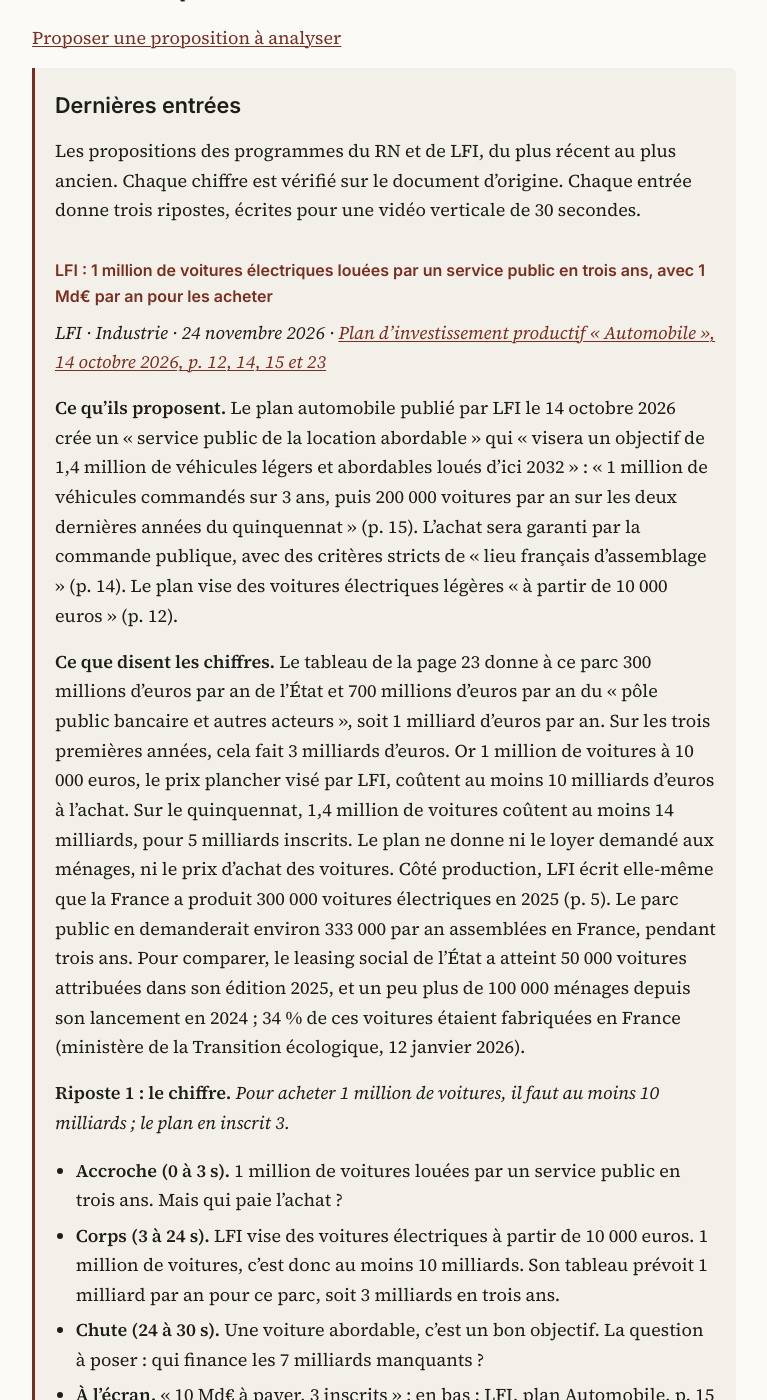
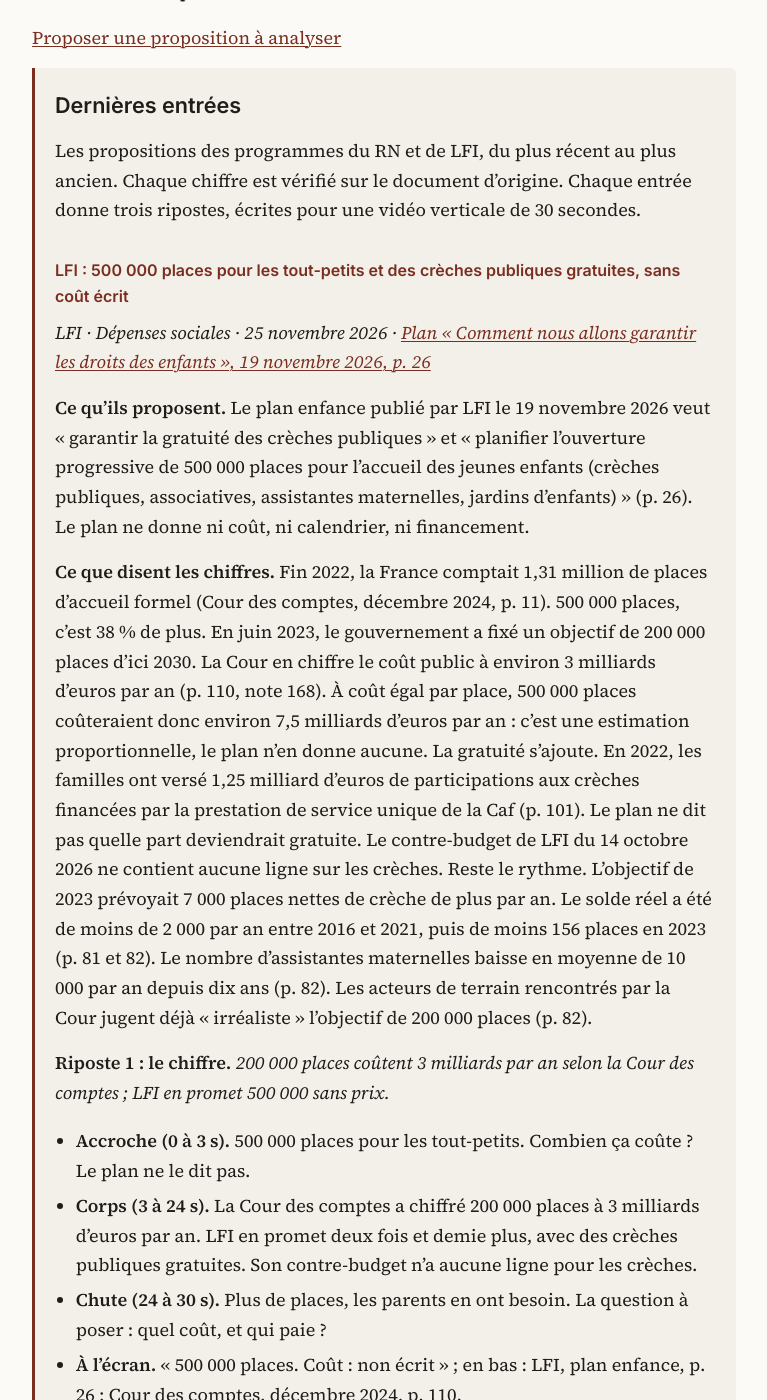
Before and after one commit to ajoly35/riposte-programmes, a Jekyll site: the page built from index.md, in a window 1280 px wide and 1400 px high, scrolled down 267 px. Shown: the whole window, without its empty margins (256-1023 px from the left). Built offline with Jekyll 4.4.1, drawn with Linux system fonts in a browser that asks for light colours; our own code applies the rules of GitHub Pages for plain Markdown files; some of the changed text lies outside the part shown.

Commit message:
Ripostes du 25 novembre 2026 : LFI, 500 000 places en crèche sans coût écrit
Co-Authored-By: Claude Opus 5.5 <noreply@anthropic.com>
Claude-Session: https://claude.ai/code/session_01G6bx5NuDpxt5XkqgWbkFbw

```diff
--- a/_includes/latest.md
+++ b/_includes/latest.md
@@ -1,4 +1,32 @@
 Les propositions des programmes du RN et de LFI, du plus récent au plus ancien. Chaque chiffre est vérifié sur le document d'origine. Chaque entrée donne trois ripostes, écrites pour une vidéo verticale de 30 secondes.
+
+### LFI : 500 000 places pour les tout-petits et des crèches publiques gratuites, sans coût écrit
+
+*LFI · Dépenses sociales · 25 novembre 2026 · [Plan « Comment nous allons garantir les droits des enfants », 19 novembre 2026, p. 26](https://melenchon2027.fr/wp-content/uploads/2026/11/PLAN-ENFANCE_ST.pdf)*
+
+**Ce qu'ils proposent.** Le plan enfance publié par LFI le 19 novembre 2026 veut « garantir la gratuité des crèches publiques » et « planifier l'ouverture progressive de 500 000 places pour l'accueil des jeunes enfants (crèches publiques, associatives, assistantes maternelles, jardins d'enfants) » (p. 26). Le plan ne donne ni coût, ni calendrier, ni financement.
+
+**Ce que disent les chiffres.** Fin 2022, la France comptait 1,31 million de places d'accueil formel (Cour des comptes, décembre 2024, p. 11). 500 000 places, c'est 38 % de plus. En juin 2023, le gouvernement a fixé un objectif de 200 000 places d'ici 2030. La Cour en chiffre le coût public à environ 3 milliards d'euros par an (p. 110, note 168). À coût égal par place, 500 000 places coûteraient donc environ 7,5 milliards d'euros par an : c'est une estimation proportionnelle, le plan n'en donne aucune. La gratuité s'ajoute. En 2022, les familles ont versé 1,25 milliard d'euros de participations aux crèches financées par la prestation de service unique de la Caf (p. 101). Le plan ne dit pas quelle part deviendrait gratuite. Le contre-budget de LFI du 14 octobre 2026 ne contient aucune ligne sur les crèches. Reste le rythme. L'objectif de 2023 prévoyait 7 000 places nettes de crèche de plus par an. Le solde réel a été de moins de 2 000 par an entre 2016 et 2021, puis de moins 156 places en 2023 (p. 81 et 82). Le nombre d'assistantes maternelles baisse en moyenne de 10 000 par an depuis dix ans (p. 82). Les acteurs de terrain rencontrés par la Cour jugent déjà « irréaliste » l'objectif de 200 000 places (p. 82).
+
+**Riposte 1 : le chiffre.** *200 000 places coûtent 3 milliards par an selon la Cour des comptes ; LFI en promet 500 000 sans prix.*
+- **Accroche (0 à 3 s).** 500 000 places pour les tout-petits. Combien ça coûte ? Le plan ne le dit pas.
+- **Corps (3 à 24 s).** La Cour des comptes a chiffré 200 000 places à 3 milliards d'euros par an. LFI en promet deux fois et demie plus, avec des crèches publiques gratuites. Son contre-budget n'a aucune ligne pour les crèches.
+- **Chute (24 à 30 s).** Plus de places, les parents en ont besoin. La question à poser : quel coût, et qui paie ?
+- **À l'écran.** « 500 000 places. Coût : non écrit » ; en bas : LFI, plan enfance, p. 26 ; Cour des comptes, décembre 2024, p. 110.
+- **Plan.** Vertical 9:16, plan poitrine, regard caméra, sous-titres ; un hochet posé sur une calculatrice.
+
+**Riposte 2 : l'exemple.** *L'objectif de 2023 visait 7 000 places de crèche en plus par an ; en 2023, il y en a eu 156 de moins.*
+- **Accroche (0 à 3 s).** En 2023, la France a perdu 156 places de crèche.
+- **Corps (3 à 24 s).** L'objectif était d'en gagner 7 000 par an. Et il faut des adultes pour garder les enfants : les assistantes maternelles sont 10 000 de moins chaque année. LFI promet pourtant 500 000 places.
+- **Chute (24 à 30 s).** Avant de promettre des places, demandons : qui va s'occuper des enfants ?
+- **À l'écran.** « 2023 : moins 156 places » ; en bas : Cour des comptes, décembre 2024, p. 81 et 82.
+- **Plan.** Vertical 9:16, plan poitrine, regard caméra, sous-titres ; devant une rangée de poussettes vides.
+
+**Riposte 3 : la meilleure alternative.** *À vérifier avec le programme.*
+
+**Position d'Édouard.** À vérifier : aucune déclaration publique d'Édouard Philippe sur les places de crèche trouvée pendant cette veille. Sur la politique familiale, il propose « une allocation familiale unique de 350 euros par mois dès le premier enfant » ([Public Sénat, 9 octobre 2026](https://www.publicsenat.fr/actualites/politique/politique-familiale-allocations-creches-que-proposent-les-candidats-a-la-presidentielle)).
+
+**Sources.** [LFI, plan « Comment nous allons garantir les droits des enfants », 19 novembre 2026, p. 26](https://melenchon2027.fr/wp-content/uploads/2026/11/PLAN-ENFANCE_ST.pdf) ; [LFI, contre-budget, 14 octobre 2026](https://melenchon2027.fr/wp-content/uploads/2026/10/Comment-nous-allons-remettre-de-l-ordre-dans-les-comptes-publics.pdf) ; [Cour des comptes, La politique d'accueil du jeune enfant, décembre 2024, p. 11, 81, 82, 101 et 110](https://www.ccomptes.fr/sites/default/files/2024-12/20241212-La-politique-daccueil-du-jeune-enfant.pdf) ; [Public Sénat, 9 octobre 2026](https://www.publicsenat.fr/actualites/politique/politique-familiale-allocations-creches-que-proposent-les-candidats-a-la-presidentielle)
 
 ### LFI : 1 million de voitures électriques louées par un service public en trois ans, avec 1 Md€ par an pour les acheter
 
```
